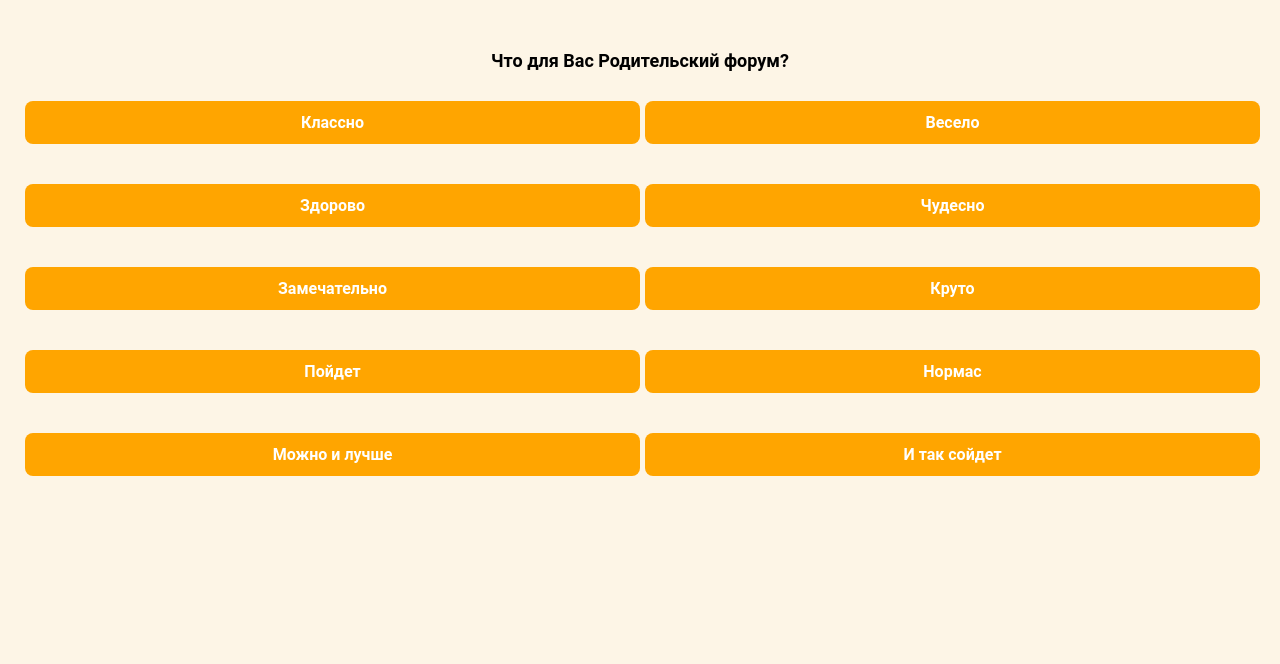
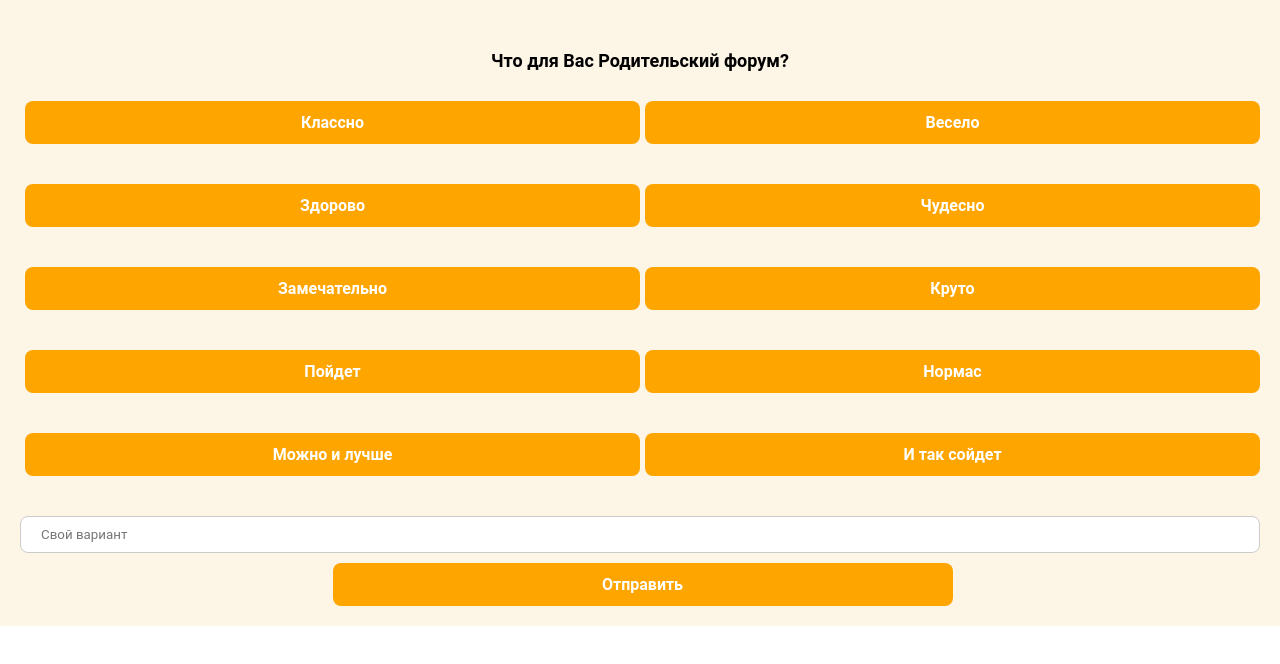
Before and after one commit to kalun62/tags, a plain HTML site: page buttons.html in a window 1280 px wide. Drawn offline with Linux system fonts and the light colour scheme.

Commit message:
сделал поле ввода

```diff
--- a/buttons.html
+++ b/buttons.html
@@ -4,7 +4,7 @@
 <head>
 	<meta charset="UTF-8">
 	<meta name="viewport" content="width=device-width, initial-scale=1.0">
-	<title>Голоосование</title>
+	<title>Голосование</title>
 	<link rel="stylesheet" href="style.css">
 </head>
 
@@ -34,6 +34,10 @@
 			<div id="9" class="btn">Можно и лучше</div>
 			<div id="10" class="btn">И так сойдет</div>
 		</div>
+		<div class="wrapper_buttons">
+			<input type="text" placeholder="Свой вариант">
+			<div class="btn submit" type="submit">Отправить</div>
+		</div>
 	</div>
 	</div>
 
--- a/clickOnTags.js
+++ b/clickOnTags.js
@@ -6,7 +6,7 @@ const popup = document.querySelector('.popup')
 const closed = document.querySelector('.closed')
 
 buttons.forEach(btn => {
-	btn. addEventListener('click', () => post(btn))
+	btn.addEventListener('click', () => post(btn))
 })
 
 closed.addEventListener('click', () => {
@@ -15,8 +15,11 @@ closed.addEventListener('click', () => {
 
 function post(item) {
 	const formData = new FormData()
-
-	formData.append('id', item.getAttribute('id'))
+	if(!item.classList.contains('submit')){
+		formData.append('name', item.innerText.toLowerCase())
+	}else{
+		formData.append('name', item.previousElementSibling.value.toLowerCase())
+	}
 
 	axios.post(linkApp, formData)
 
--- a/style.css
+++ b/style.css
@@ -77,7 +77,6 @@ h1{
 
 .wrapper{
 	width: 100%;
-	height: 100vh;
 	background-color: oldlace;
 }
 .wrapper_buttons{
@@ -86,7 +85,17 @@ h1{
 	align-items: center;
 	justify-content: center;
 }
-
+.wrapper_buttons:last-child{
+	flex-direction: column;
+}
+.wrapper_buttons input{
+	width: 100%;
+	padding: 10px 20px;
+	border-radius: 8px;
+	outline: none;
+	border: 1px solid #ccc;
+	margin-bottom: 10px;
+}
 .wrapper_buttons .btn{
 	display: block;
     width: 50%;
```
